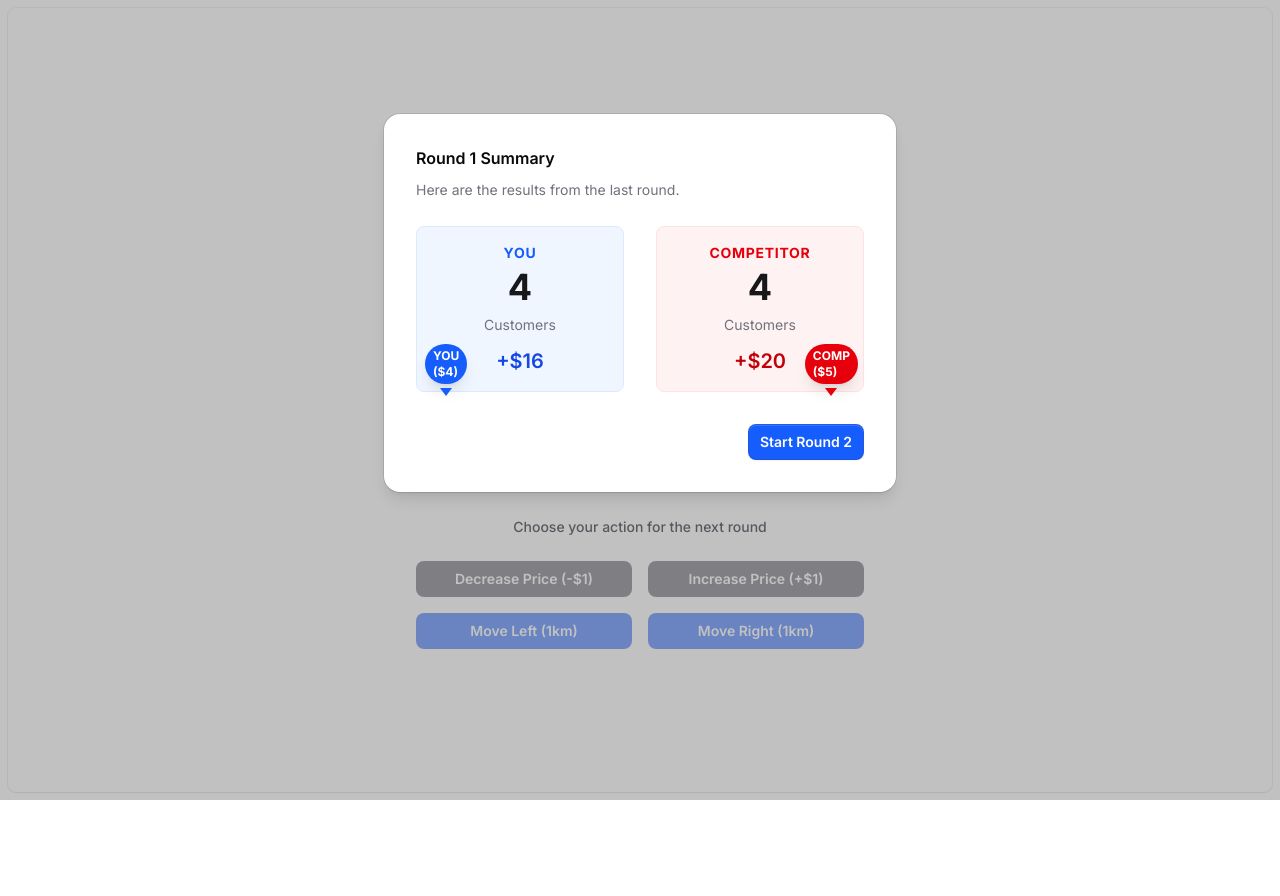
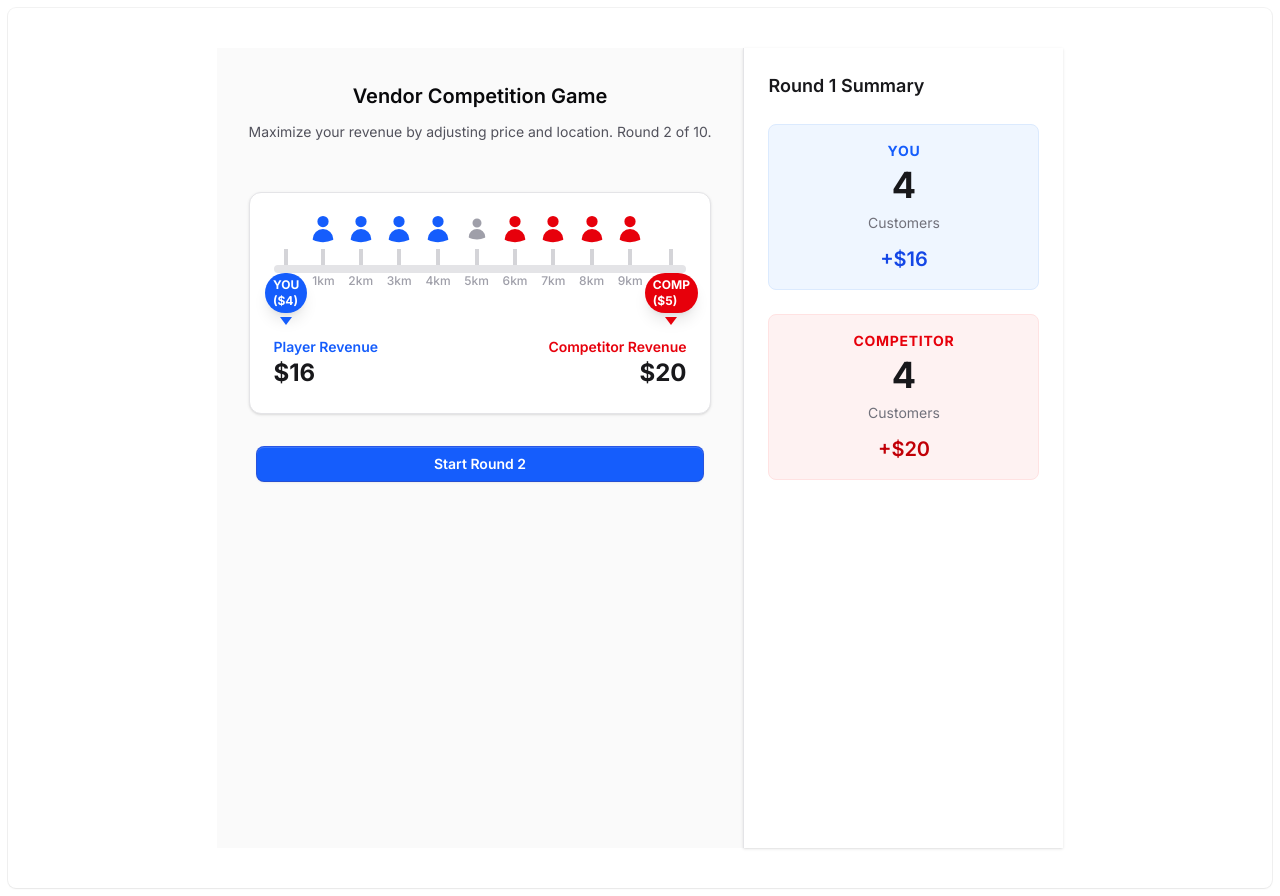
Before and after one commit to Zencron/competition-game, a Next.js app: page / in a window 1280 px wide. Both pictures are taken after a click on the button "Decrease Price (-$1)". Before the commit the page ends 800 px from the top, so only its background shows below. Built offline with nearby package versions, Linux system fonts and the light colour scheme.

Commit message:
feat: customer colours, ui

```diff
--- a/src/app/page.tsx
+++ b/src/app/page.tsx
@@ -21,10 +21,6 @@ export default function Home() {
   const handleAction = (action: ActionType) => {
     const newState = processTurn(gameState, action);
     setGameState(newState);
-
-    // Show summary if the game is not over (or even if it is, to show last round stats?)
-    // If game is over, we might want to show the last round summary first, then the game summary.
-    // Let's show round summary first.
     setShowRoundSummary(true);
   };
 
@@ -38,7 +34,10 @@ export default function Home() {
   };
 
   return (
-    <div className="mx-auto max-w-5xl">
+    <div className="flex min-h-screen bg-zinc-50">
+      {/* Main Game Area */}
+      <div className="flex-1 p-8">
+        <div className="mx-auto max-w-4xl">
           <div className="mb-12 text-center">
             <Heading level={1}>Vendor Competition Game</Heading>
             <Text className="mt-2 text-zinc-600">
@@ -50,28 +49,28 @@ export default function Home() {
           {!gameState.gameOver ? (
             <>
               <GameBoard gameState={gameState} />
-          <Controls onAction={handleAction} disabled={showRoundSummary} />
-          <RoundSummary
+              <Controls
+                onAction={handleAction}
+                onNextRound={handleNextRound}
+                showNextRound={showRoundSummary}
+                disabled={showRoundSummary}
                 gameState={gameState}
-            isOpen={showRoundSummary}
-            onNextRound={handleNextRound}
               />
             </>
           ) : (
-        // If game is over, we still might want to show the last round summary before the final graph.
-        // But currently `showRoundSummary` would be true after the last move.
-        // If `showRoundSummary` is true, we show it. When closed, if gameOver is true, we show GameSummary.
-        <>
-          {showRoundSummary ? (
-            <RoundSummary
-              gameState={gameState}
-              isOpen={showRoundSummary}
-              onNextRound={handleNextRound}
-            />
-          ) : (
             <GameSummary gameState={gameState} onRestart={handleRestart} />
           )}
-        </>
+        </div>
+      </div>
+
+      {/* Sidebar - Round Summary */}
+      {/* Always show sidebar unless game is over? Or maybe even then? */}
+      {/* If game is over, GameSummary takes over the main area. We can hide sidebar or keep it. */}
+      {/* Let's keep it simple: Sidebar is for round summary. */}
+      {!gameState.gameOver && (
+        <aside className="w-80 flex-shrink-0">
+          <RoundSummary gameState={gameState} />
+        </aside>
       )}
     </div>
   );
--- a/src/components/controls.tsx
+++ b/src/components/controls.tsx
@@ -1,12 +1,33 @@
 import { Button } from "@/ui-components/button";
-import { ActionType } from "@/lib/game-logic";
+import { ActionType, GameState } from "@/lib/game-logic";
 
 interface ControlsProps {
   onAction: (action: ActionType) => void;
+  onNextRound: () => void;
+  showNextRound: boolean;
   disabled: boolean;
+  gameState: GameState;
 }
 
-export function Controls({ onAction, disabled }: ControlsProps) {
+export function Controls({
+  onAction,
+  onNextRound,
+  showNextRound,
+  disabled,
+  gameState,
+}: ControlsProps) {
+  const { player } = gameState;
+
+  if (showNextRound) {
+    return (
+      <div className="mx-auto mt-8 flex max-w-md justify-center">
+        <Button onClick={onNextRound} color="blue" className="w-full">
+          Start Round {gameState.round}
+        </Button>
+      </div>
+    );
+  }
+
   return (
     <div className="mx-auto mt-8 grid max-w-md grid-cols-2 gap-4">
       <div className="col-span-2 mb-2 text-center text-sm font-medium text-zinc-500">
@@ -15,7 +36,7 @@ export function Controls({ onAction, disabled }: ControlsProps) {
 
       <Button
         onClick={() => onAction("DECREASE_PRICE")}
-        disabled={disabled}
+        disabled={disabled || player.price <= 0}
         color="zinc"
       >
         Decrease Price (-$1)
@@ -31,7 +52,7 @@ export function Controls({ onAction, disabled }: ControlsProps) {
 
       <Button
         onClick={() => onAction("MOVE_LEFT")}
-        disabled={disabled}
+        disabled={disabled || player.location <= 0}
         color="blue"
       >
         Move Left (1km)
@@ -39,7 +60,7 @@ export function Controls({ onAction, disabled }: ControlsProps) {
 
       <Button
         onClick={() => onAction("MOVE_RIGHT")}
-        disabled={disabled}
+        disabled={disabled || player.location >= 10}
         color="blue"
       >
         Move Right (1km)
--- a/src/components/game-board.tsx
+++ b/src/components/game-board.tsx
@@ -1,11 +1,12 @@
 import { GameState } from "@/lib/game-logic";
+import { clsx } from "clsx";
 
 interface GameBoardProps {
   gameState: GameState;
 }
 
 export function GameBoard({ gameState }: GameBoardProps) {
-  const { player, competitor, customers } = gameState;
+  const { player, competitor, customers, lastRoundCustomerChoices } = gameState;
 
   // Create an array for the 11 positions (0 to 10)
   const positions = Array.from({ length: 11 }, (_, i) => i);
@@ -18,20 +19,47 @@ export function GameBoard({ gameState }: GameBoardProps) {
 
         {/* Positions */}
         <div className="relative flex justify-between">
-          {positions.map((pos) => (
+          {positions.map((pos) => {
+            // Find if there is a customer at this position
+            // Customers are at 1-9.
+            // We need to find the index in the customers array to get the choice.
+            const customerIndex = customers.indexOf(pos);
+            const hasCustomer = customerIndex !== -1;
+            const choice = hasCustomer
+              ? lastRoundCustomerChoices[customerIndex]
+              : "NONE";
+
+            return (
               <div key={pos} className="group flex flex-col items-center">
                 {/* Marker */}
                 <div className="mb-2 h-4 w-1 bg-zinc-300" />
 
                 {/* Label */}
-              <span className="text-xs font-medium text-zinc-400">{pos}km</span>
+                <span className="text-xs font-medium text-zinc-400">
+                  {pos}km
+                </span>
 
                 {/* Customer Indicator */}
-              {customers.some((c) => c === pos) && (
+                {hasCustomer && (
                   <div className="absolute -top-8 flex flex-col items-center">
-                  <span className="text-xl" role="img" aria-label="customer">
-                    👤
-                  </span>
+                    <svg
+                      xmlns="http://www.w3.org/2000/svg"
+                      viewBox="0 0 24 24"
+                      fill="currentColor"
+                      className={clsx(
+                        "h-6 w-6 transition-colors duration-300",
+                        choice === "PLAYER" && "text-blue-600 scale-125",
+                        choice === "COMPETITOR" && "text-red-600 scale-125",
+                        choice === "NONE" && "text-zinc-400",
+                      )}
+                      aria-label="customer"
+                    >
+                      <path
+                        fillRule="evenodd"
+                        d="M7.5 6a4.5 4.5 0 119 0 4.5 4.5 0 01-9 0zM3.751 20.105a8.25 8.25 0 0116.498 0 .75.75 0 01-.437.695A18.683 18.683 0 0112 22.5c-2.786 0-5.433-.608-7.812-1.7a.75.75 0 01-.437-.695z"
+                        clipRule="evenodd"
+                      />
+                    </svg>
                   </div>
                 )}
 
@@ -41,7 +69,7 @@ export function GameBoard({ gameState }: GameBoardProps) {
                     <div className="mb-1 rounded-full bg-blue-600 px-2 py-1 text-xs font-bold text-white shadow-lg">
                       YOU (${player.price})
                     </div>
-                  <div className="h-0 w-0 rotate-180 border-r-[6px] border-b-8 border-l-[6px] border-r-transparent border-b-blue-600 border-l-transparent" />
+                    <div className="h-0 w-0 rotate-180 border-r-[6px] border-b-[8px] border-l-[6px] border-r-transparent border-b-blue-600 border-l-transparent" />
                   </div>
                 )}
 
@@ -51,11 +79,12 @@ export function GameBoard({ gameState }: GameBoardProps) {
                     <div className="mb-1 rounded-full bg-red-600 px-2 py-1 text-xs font-bold text-white shadow-lg">
                       COMP (${competitor.price})
                     </div>
-                  <div className="h-0 w-0 rotate-180 border-r-[6px] border-b-8 border-l-[6px] border-r-transparent border-b-red-600 border-l-transparent" />
+                    <div className="h-0 w-0 rotate-180 border-r-[6px] border-b-[8px] border-l-[6px] border-r-transparent border-b-red-600 border-l-transparent" />
                   </div>
                 )}
               </div>
-          ))}
+            );
+          })}
         </div>
       </div>
 
--- a/src/components/round-summary.tsx
+++ b/src/components/round-summary.tsx
@@ -1,34 +1,37 @@
 import { GameState } from "@/lib/game-logic";
-import { Button } from "@/ui-components/button";
-import {
-  Dialog,
-  DialogActions,
-  DialogBody,
-  DialogDescription,
-  DialogTitle,
-} from "@/ui-components/dialog";
 
 interface RoundSummaryProps {
   gameState: GameState;
-  isOpen: boolean;
-  onNextRound: () => void;
 }
 
-export function RoundSummary({
-  gameState,
-  isOpen,
-  onNextRound,
-}: RoundSummaryProps) {
+export function RoundSummary({ gameState }: RoundSummaryProps) {
   const { player, competitor, round } = gameState;
 
+  // If round is 1 and no history, it's the start of the game.
+  // Or if we just started round 1, round is 1.
+  // The summary shows results of the PREVIOUS round.
+  // So if round is 1, there is no previous round.
+  // We can check history length.
+  const isStart = gameState.history.length === 0;
+
+  if (isStart) {
     return (
-    <Dialog open={isOpen} onClose={() => {}} size="lg">
-      <DialogTitle>Round {round - 1} Summary</DialogTitle>
-      <DialogDescription>
-        Here are the results from the last round.
-      </DialogDescription>
-      <DialogBody>
-        <div className="grid grid-cols-2 gap-8">
+      <div className="h-full border-l border-zinc-200 bg-white p-6 shadow-sm">
+        <h3 className="mb-6 text-lg font-semibold text-zinc-900">Game Start</h3>
+        <p className="text-sm text-zinc-500">
+          The game has begun! Make your first move to see how customers respond.
+        </p>
+      </div>
+    );
+  }
+
+  return (
+    <div className="h-full border-l border-zinc-200 bg-white p-6 shadow-sm">
+      <h3 className="mb-6 text-lg font-semibold text-zinc-900">
+        Round {round - 1} Summary
+      </h3>
+
+      <div className="space-y-6">
         <div className="rounded-lg border border-blue-100 bg-blue-50 p-4 text-center">
           <div className="mb-1 text-sm font-bold tracking-wider text-blue-600 uppercase">
             You
@@ -55,12 +58,6 @@ export function RoundSummary({
           </div>
         </div>
       </div>
-      </DialogBody>
-      <DialogActions>
-        <Button onClick={onNextRound} color="blue">
-          Start Round {round}
-        </Button>
-      </DialogActions>
-    </Dialog>
+    </div>
   );
 }
--- a/src/lib/game-logic.ts
+++ b/src/lib/game-logic.ts
@@ -11,7 +11,8 @@ export type GameState = {
   maxRounds: number;
   player: Vendor;
   competitor: Vendor;
-  customers: [1, 2, 3, 4, 5, 6, 7, 8, 9];
+  customers: number[]; // Locations 1-9
+  lastRoundCustomerChoices: ("PLAYER" | "COMPETITOR" | "NONE")[]; // Index corresponds to customer index
   history: {
     round: number;
     playerRevenue: number;
@@ -40,6 +41,7 @@ export const INITIAL_GAME_STATE: GameState = {
     lastRoundRevenue: 0,
   },
   customers: [1, 2, 3, 4, 5, 6, 7, 8, 9],
+  lastRoundCustomerChoices: Array(9).fill("NONE"),
   history: [],
   gameOver: false,
 };
@@ -95,6 +97,7 @@ export function processTurn(
   // 2. Calculate Sales
   let playerSales = 0;
   let competitorSales = 0;
+  const customerChoices: ("PLAYER" | "COMPETITOR" | "NONE")[] = [];
 
   for (const customer of customers) {
     const distToPlayer = Math.abs(customer - player.location);
@@ -116,15 +119,24 @@ export function processTurn(
     if (distToPlayer < distToCompetitor) {
       if (canAffordPlayer) {
         playerSales++;
+        customerChoices.push("PLAYER");
+      } else {
+        customerChoices.push("NONE");
       }
     } else if (distToCompetitor < distToPlayer) {
       if (canAffordCompetitor) {
         competitorSales++;
+        customerChoices.push("COMPETITOR");
+      } else {
+        customerChoices.push("NONE");
       }
     } else {
       // Equal distance -> buy from neither
+      customerChoices.push("NONE");
     }
   }
+
+  newState.lastRoundCustomerChoices = customerChoices;
 
   // 3. Update Revenue
   const playerRoundRevenue = playerSales * player.price;
```
Lines whose indentation alone changed are shown as unchanged.
